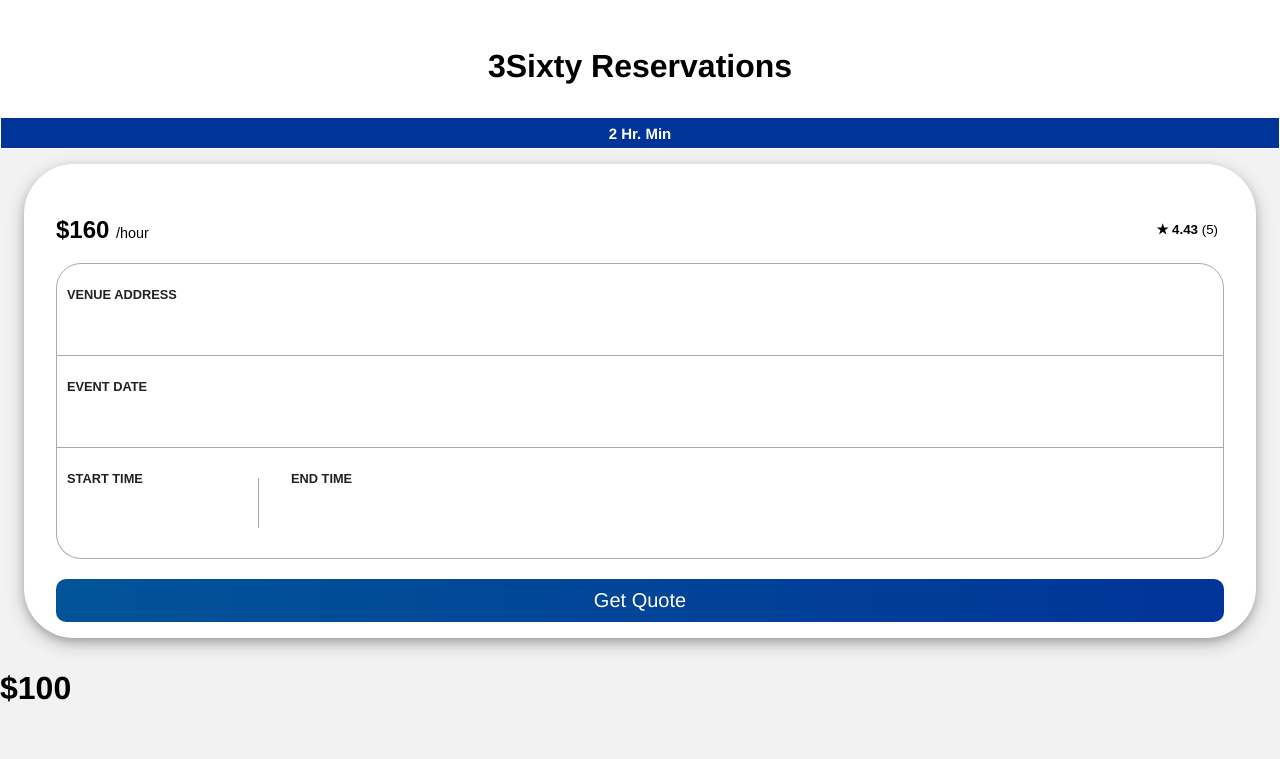
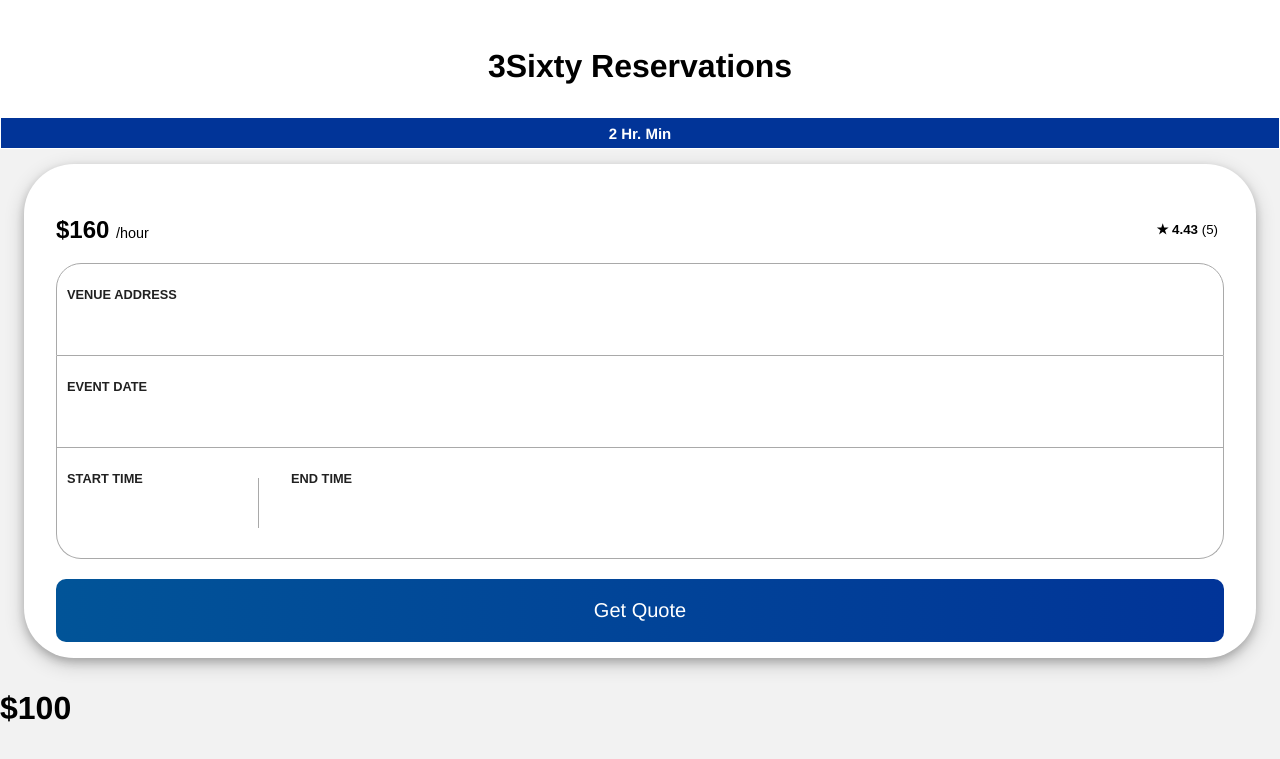
Before and after one commit to Mamkh27/Luxe3Sixty-Website, a plain HTML site: page Website-3Sixty/booking.html in a window 1280 px wide. Shown: the part 769-1528 px from the top of the page. Drawn offline with nearby package versions, Linux system fonts and the light colour scheme; a web font is replaced by a local one.

Commit message:
Updated "Get Quote" padding

```diff
--- a/Website-3Sixty/css/page4.css
+++ b/Website-3Sixty/css/page4.css
@@ -105,14 +105,14 @@
   display: block;
   width: 100%;
   border: none;
-  padding: 14px 28px;
+  padding: 20px 28px;
   font-size: 20px;
   cursor: pointer;
   text-align: center;
   border-radius: 10px;
   background-image: linear-gradient(to right, #015498, #013498);
   margin-top: 1em;
-  padding: 0.5em 1.5em;
+
   font-family: "Helvetica";
   text-decoration: none;
   color: white;
```
